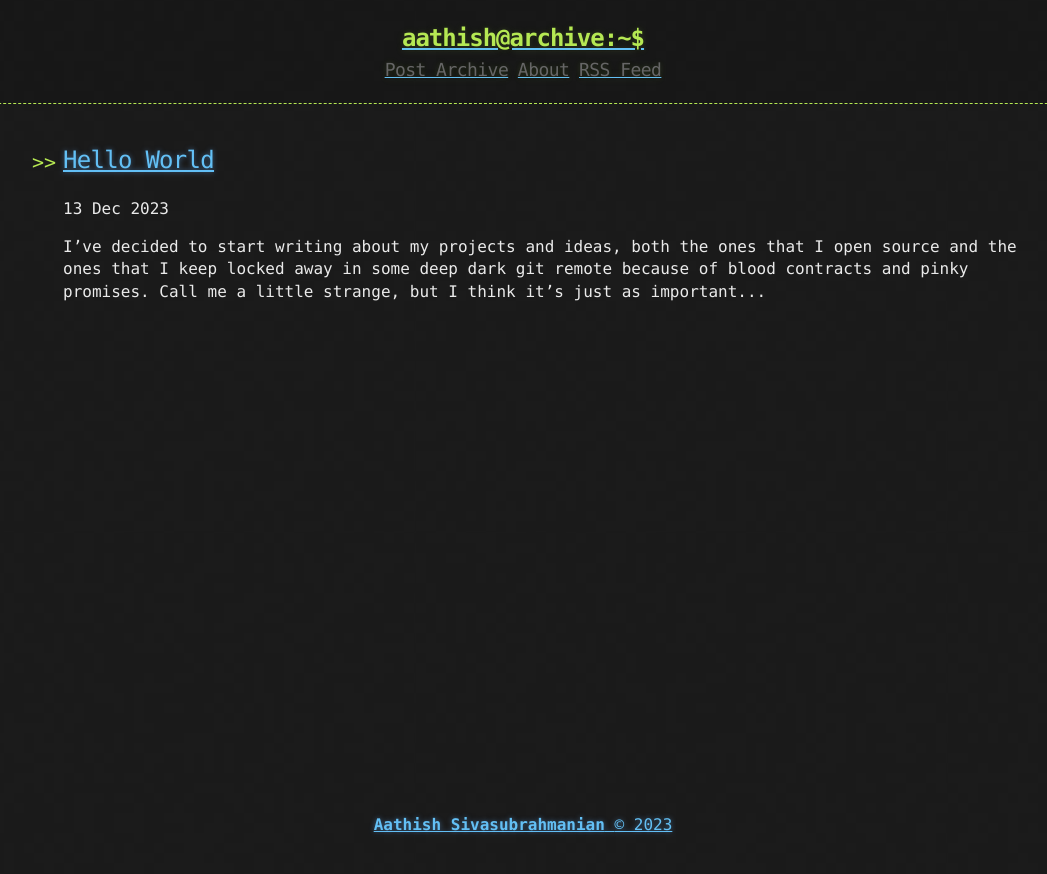
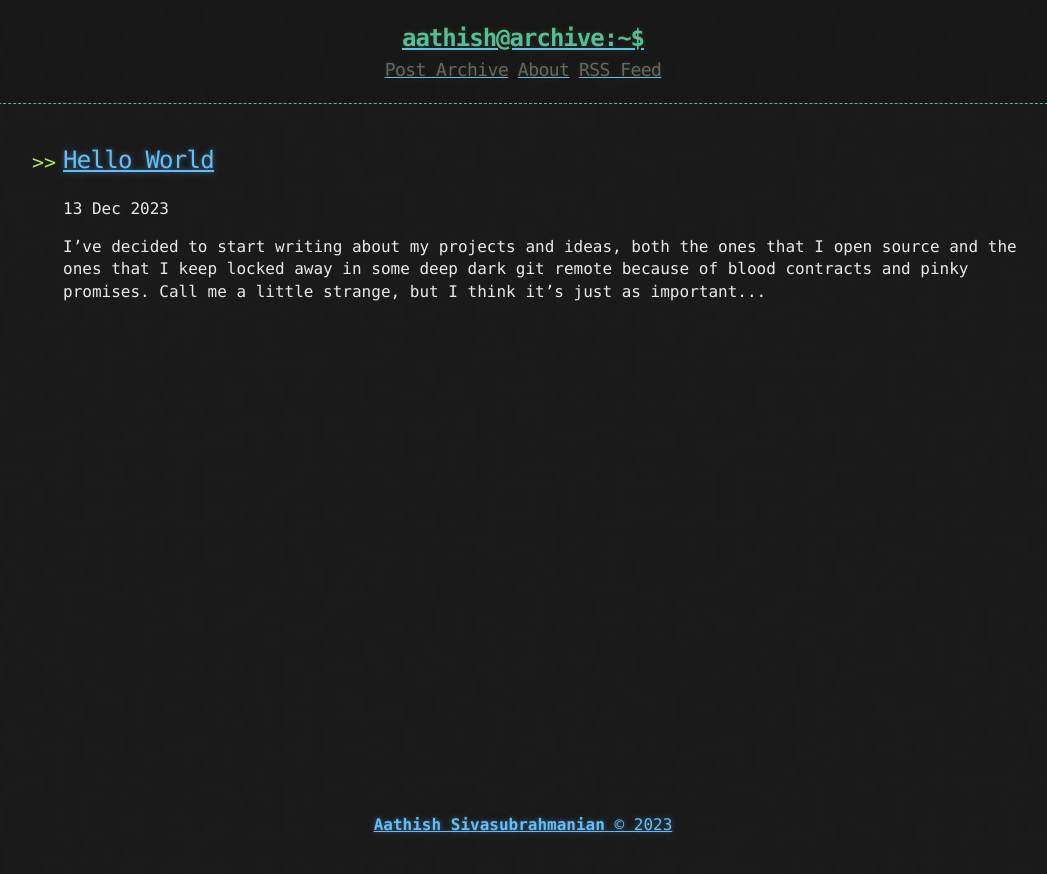
Before and after one commit to Aathish04/aathish04.github.io, a Jekyll site: the page built from index.html, in a window 1280 px wide. Shown: the top 874 px of the page, without its empty margins (117-1164 px from the left). Built offline with Jekyll 4.4.1, drawn with Linux system fonts in a browser that asks for light colours; the list of posts is cut into pages by our own code.

Commit message:
Change Green Tone

```diff
--- a/_sass/_default_colors.scss
+++ b/_sass/_default_colors.scss
@@ -17,3 +17,4 @@ $potters-clay: #8f5536;
 $rajah: #f4bf75;
 $raw-sienna: #d28445;
 $silver-chalice: #aaa;
+$repperium-green: #56bd9b
--- a/_sass/base.scss
+++ b/_sass/base.scss
@@ -7,7 +7,7 @@
 
 $body-background: $cod-grey !default;
 $body-foreground: $gallery !default;
-$header: $conifer !default;
+$header: $repperium-green !default;
 $blockquote-color: $silver-chalice !default;
 $blockquote-border: $dove-grey !default;
 
@@ -51,7 +51,7 @@ li {
 
 header {
   background: rgba(0, 0, 0, 0.1);
-  border-bottom: 1px dashed $conifer; //header;
+  border-bottom: 1px dashed $repperium-green; //header;
   padding: 20px;
   margin: 0 0 40px 0;
 }
@@ -71,7 +71,7 @@ header h1 {
   text-align: center;
   font-weight: bold;
   font-family: Monaco, "Bitstream Vera Sans Mono", "Lucida Console", Terminal, monospace;
-  color: $conifer;//$header;
+  color: $repperium-green;//$header;
   text-shadow: 0 1px 1px rgba(0, 0, 0, 0.1),
                0 0 5px rgba(181, 232, 83, 0.1),
                0 0 10px rgba(181, 232, 83, 0.1);
@@ -155,7 +155,7 @@ pre {
   border: 1px solid rgba(255, 255, 255, 0.15);
   padding: 10px;
   font-size: 16px;
-  color: #b5e853;
+  color: $repperium-green;
   border-radius: 2px;
   text-wrap: normal;
   overflow: auto;
@@ -178,7 +178,7 @@ table {
 
 th {
   text-align: left;
-  border-bottom: 1px dashed #b5e853;
+  border-bottom: 1px dashed $repperium-green;
   padding: 5px 10px;
 }
 
@@ -189,8 +189,8 @@ td {
 hr {
   height: 0;
   border: 0;
-  border-bottom: 1px dashed #b5e853;
-  color: #b5e853;
+  border-bottom: 1px dashed $repperium-green;
+  color: $repperium-green;
 }
 
 /* Buttons
```
